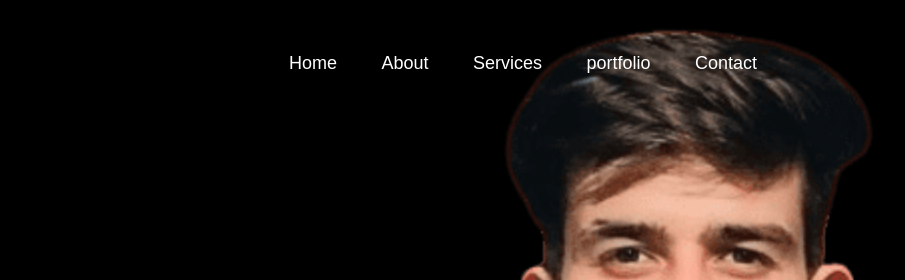
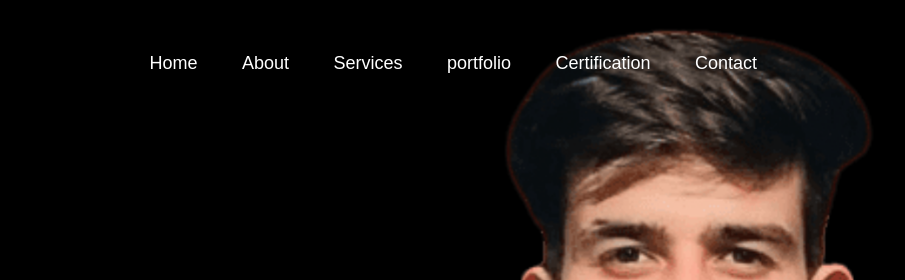
Before and after one commit to Aditya110804/Aditya110804, a plain HTML site: page index.html in a window 1280 px wide. Shown: the top 280 px of the page, 375-1280 px from the left. Drawn offline with Linux system fonts and the light colour scheme.

Commit message:
Update index.html

```diff
--- a/index.html
+++ b/index.html
@@ -23,6 +23,7 @@
                     <li><a href="#about">About</a></li>
                     <li><a href="#services">Services</a></li>
                     <li><a href="#portfolio">portfolio</a></li>
+                    <li><a href="#Certification">Certification</a></li>
                     <li><a href="#contact">Contact</a></li>
                     <i class="fa-solid fa-xmark" onclick="closemenu()"></i>
                 </ul>
```
